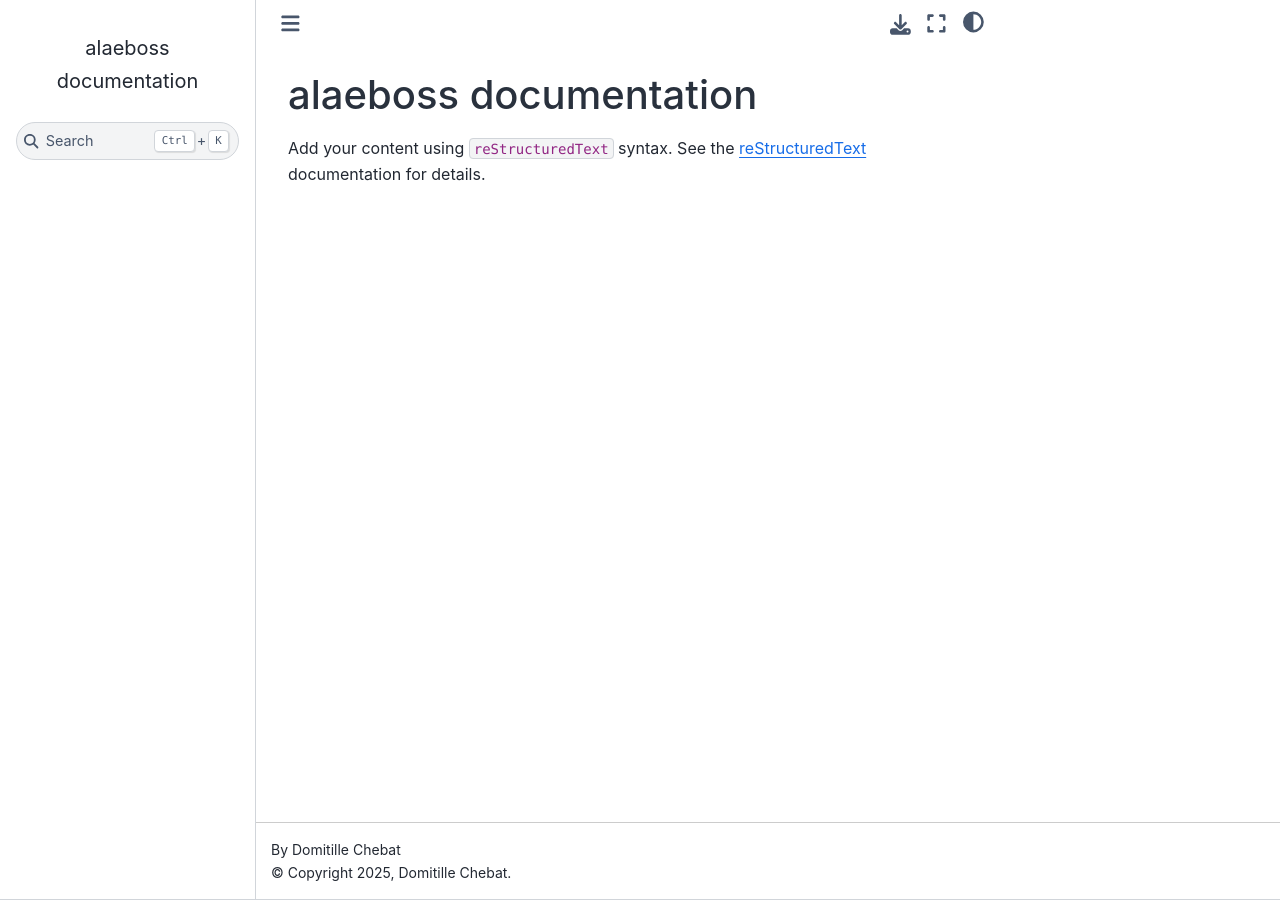
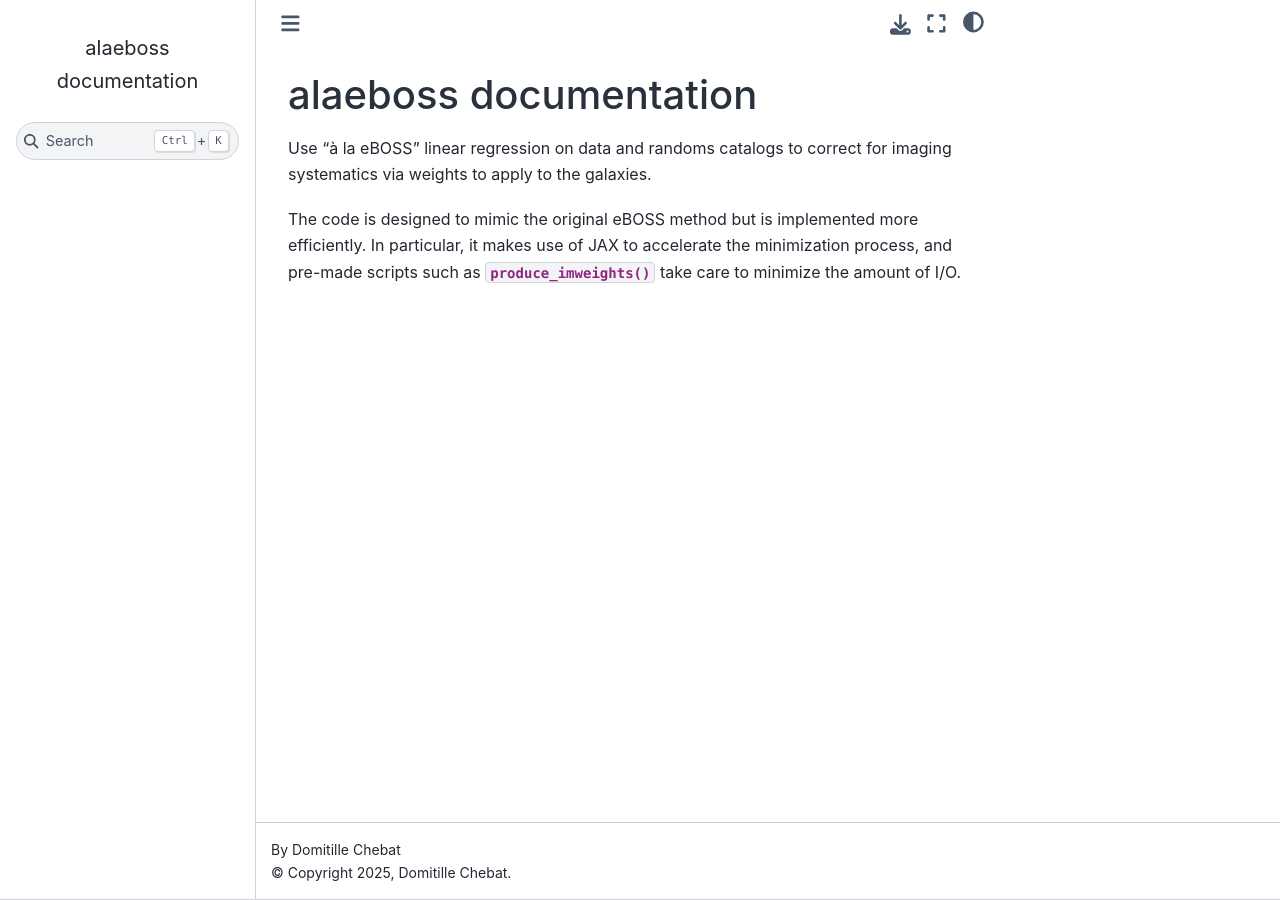
Before and after one commit to domichbt/alaeboss, a Sphinx documentation site: the page built from docs/source/index.rst, in a window 1280 px wide. Built offline with Sphinx 7.4.7 and the Sphinx Book theme 1.1.4, drawn with Linux system fonts in a browser that asks for light colours.

Commit message:
add index text

```diff
--- a/docs/source/index.rst
+++ b/docs/source/index.rst
@@ -6,10 +6,9 @@
 alaeboss documentation
 ======================
 
-Add your content using ``reStructuredText`` syntax. See the
-`reStructuredText <https://www.sphinx-doc.org/en/master/usage/restructuredtext/index.html>`_
-documentation for details.
+Use "à la eBOSS" linear regression on data and randoms catalogs to correct for imaging systematics via weights to apply to the galaxies.
 
+The code is designed to mimic the original eBOSS method but is implemented more efficiently. In particular, it makes use of JAX to accelerate the minimization process, and pre-made scripts such as :py:func:`~alaeboss.produce_imweights` take care to minimize the amount of I/O.
 
 .. toctree::
    :maxdepth: 2
```
